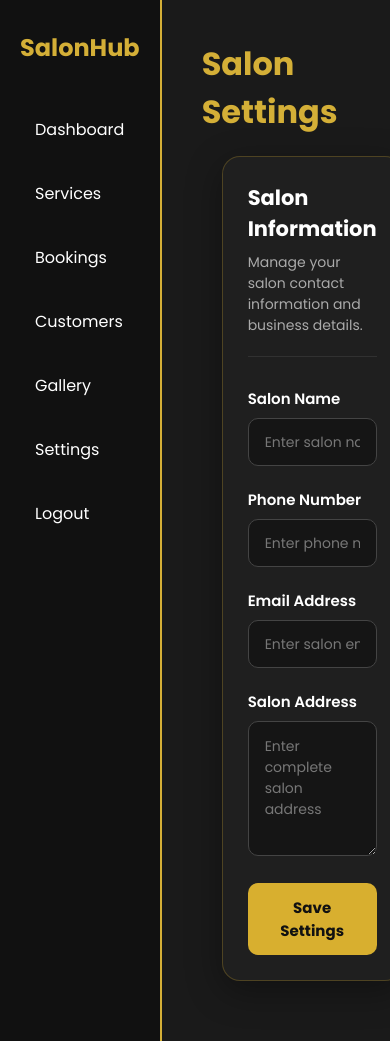
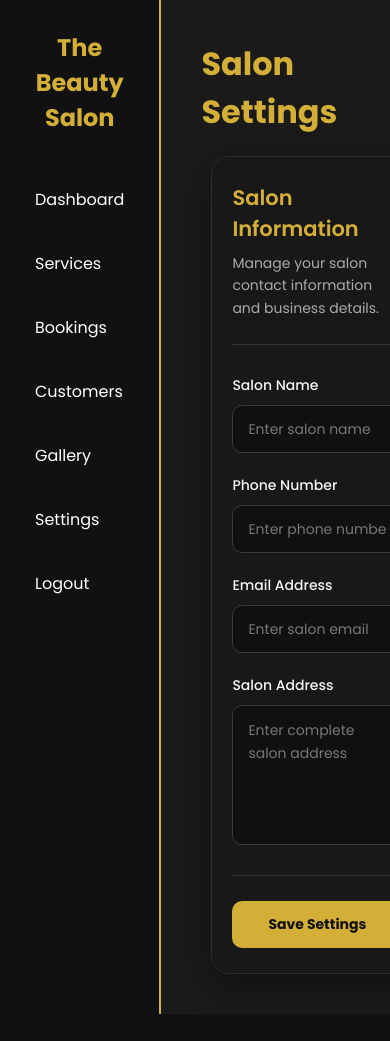
Before and after one commit to moreabhishek2275/salon-booking-system, a plain HTML site: page admin/settings.html in a window 390 px wide. Shown: the top 1041 px of the page. After the commit the page ends 1014 px from the top, so only its background shows below. Drawn offline with Linux system fonts and the light colour scheme; no server answers.

Commit message:
Complete production and UI updates

```diff
--- a/admin/settings.html
+++ b/admin/settings.html
@@ -1,11 +1,179 @@
 <!DOCTYPE html>
 <html lang="en">
+
 <head>
+
     <meta charset="UTF-8">
     <meta name="viewport" content="width=device-width, initial-scale=1.0">
-    <title>Settings | SalonHub</title>
+
+    <title>Settings | The Beauty Salon</title>
 
     <link rel="stylesheet" href="../css/style.css">
+
+    <style>
+
+        /* =========================
+           SETTINGS PAGE
+        ========================= */
+
+        .settings-container {
+            max-width: 850px;
+            margin: 30px auto 0;
+            background: #181818;
+            border: 1px solid #2d2d2d;
+            border-radius: 18px;
+            padding: 35px;
+            box-shadow: 0 12px 35px rgba(0, 0, 0, 0.35);
+        }
+
+        /* =========================
+           HEADER
+        ========================= */
+
+        .settings-header {
+            display: flex;
+            align-items: center;
+            justify-content: space-between;
+            gap: 20px;
+            padding-bottom: 25px;
+            margin-bottom: 30px;
+            border-bottom: 1px solid #333;
+        }
+
+        .settings-header h2 {
+            margin: 0 0 8px;
+            color: #d4af37;
+            font-size: 25px;
+            font-weight: 600;
+        }
+
+        .settings-header p {
+            margin: 0;
+            color: #aaa;
+            font-size: 14px;
+            line-height: 1.6;
+        }
+
+        /* =========================
+           FORM
+        ========================= */
+
+        .settings-form {
+            display: flex;
+            flex-direction: column;
+            gap: 22px;
+        }
+
+        .form-group {
+            display: flex;
+            flex-direction: column;
+            gap: 9px;
+        }
+
+        .form-group label {
+            color: #f5f5f5;
+            font-size: 14px;
+            font-weight: 500;
+        }
+
+        .form-group input,
+        .form-group textarea {
+            width: 100%;
+            box-sizing: border-box;
+            background: #101010;
+            color: #fff;
+            border: 1px solid #3a3a3a;
+            border-radius: 10px;
+            padding: 13px 15px;
+            font-family: inherit;
+            font-size: 14px;
+            outline: none;
+            transition: 0.3s ease;
+        }
+
+        .form-group input {
+            height: 48px;
+        }
+
+        .form-group textarea {
+            resize: vertical;
+            min-height: 120px;
+            line-height: 1.6;
+        }
+
+        .form-group input::placeholder,
+        .form-group textarea::placeholder {
+            color: #777;
+        }
+
+        .form-group input:focus,
+        .form-group textarea:focus {
+            border-color: #d4af37;
+            box-shadow: 0 0 0 3px rgba(212, 175, 55, 0.10);
+        }
+
+        /* =========================
+           ACTION BUTTON
+        ========================= */
+
+        .settings-actions {
+            margin-top: 8px;
+            padding-top: 25px;
+            border-top: 1px solid #333;
+            display: flex;
+            justify-content: flex-end;
+        }
+
+        .save-settings-btn {
+            min-width: 170px;
+            padding: 13px 25px;
+            border: none;
+            border-radius: 10px;
+            background: #d4af37;
+            color: #111;
+            font-size: 14px;
+            font-weight: 700;
+            cursor: pointer;
+            transition: 0.3s ease;
+        }
+
+        .save-settings-btn:hover {
+            background: #e4c35a;
+            transform: translateY(-2px);
+            box-shadow: 0 8px 20px rgba(212, 175, 55, 0.20);
+        }
+
+        .save-settings-btn:active {
+            transform: translateY(0);
+        }
+
+        /* =========================
+           MOBILE
+        ========================= */
+
+        @media (max-width: 700px) {
+
+            .settings-container {
+                margin: 20px 10px 0;
+                padding: 25px 20px;
+            }
+
+            .settings-header h2 {
+                font-size: 21px;
+            }
+
+            .settings-actions {
+                justify-content: stretch;
+            }
+
+            .save-settings-btn {
+                width: 100%;
+            }
+
+        }
+
+    </style>
+
 </head>
 
 <body>
@@ -18,36 +186,52 @@
 
     <aside class="sidebar">
 
-        <h2>SalonHub</h2>
+        <h2>The Beauty Salon</h2>
 
         <ul>
+
             <li>
-                <a href="dashboard.html">Dashboard</a>
+                <a href="dashboard.html">
+                    Dashboard
+                </a>
             </li>
 
             <li>
-                <a href="services.html">Services</a>
+                <a href="services.html">
+                    Services
+                </a>
             </li>
 
             <li>
-                <a href="bookings.html">Bookings</a>
+                <a href="bookings.html">
+                    Bookings
+                </a>
             </li>
 
             <li>
-                <a href="customers.html">Customers</a>
+                <a href="customers.html">
+                    Customers
+                </a>
             </li>
 
             <li>
-                <a href="gallery.html">Gallery</a>
+                <a href="gallery.html">
+                    Gallery
+                </a>
             </li>
 
             <li>
-                <a href="settings.html" class="active">Settings</a>
+                <a href="settings.html" class="active">
+                    Settings
+                </a>
             </li>
 
             <li>
-                <a href="#" id="logoutBtn">Logout</a>
+                <a href="#" id="logoutBtn">
+                    Logout
+                </a>
             </li>
+
         </ul>
 
     </aside>
@@ -68,12 +252,14 @@
             <div class="settings-header">
 
                 <div>
+
                     <h2>Salon Information</h2>
 
                     <p>
                         Manage your salon contact information
                         and business details.
                     </p>
+
                 </div>
 
             </div>
@@ -82,6 +268,7 @@
             <!-- Settings Form -->
 
             <form id="settingsForm" class="settings-form">
+
 
                 <!-- Salon Name -->
 
@@ -186,4 +373,5 @@
 <script src="../js/admin-settings.js"></script>
 
 </body>
+
 </html>
--- a/js/admin-customers.js
+++ b/js/admin-customers.js
@@ -14,7 +14,7 @@ async function loadCustomers() {
 
     try {
 
-        const response = await fetch("http://localhost:5000/api/customers");
+        const response = await fetch("https://salon-booking-system-nsui.onrender.com/api/customers");
 
         const customers = await response.json();
 
@@ -62,7 +62,7 @@ document.addEventListener("click", async (e) => {
 
         try {
 
-            const response = await fetch(`http://localhost:5000/api/customers/${id}`, {
+            const response = await fetch(`https://salon-booking-system-nsui.onrender.com/api/customers/${id}`, {
 
                 method: "DELETE"
 
--- a/js/admin-settings.js
+++ b/js/admin-settings.js
@@ -14,7 +14,7 @@ async function loadSettings() {
 
     try {
 
-        const response = await fetch("http://localhost:3000/api/settings");
+        const response = await fetch("https://salon-booking-system-nsui.onrender.com/api/settings");
 
         const data = await response.json();
 
@@ -52,7 +52,7 @@ if (settingsForm) {
 
         try {
 
-            const response = await fetch("http://localhost:3000/api/settings", {
+            const response = await fetch("https://salon-booking-system-nsui.onrender.com/api/settings", {
 
                 method: "PUT",
 
--- a/js/user-login.js
+++ b/js/user-login.js
@@ -9,7 +9,7 @@ loginForm.addEventListener("submit", async function (e) {
 
     try {
 
-        const response = await fetch("http://localhost:5000/api/users/login", {
+        const response = await fetch("https://salon-booking-system-nsui.onrender.com/api/users/login", {
             method: "POST",
 
             headers: {
--- a/js/user-register.js
+++ b/js/user-register.js
@@ -17,7 +17,7 @@ registerForm.addEventListener("submit", async function (e) {
 
     try {
 
-        const response = await fetch("http://localhost:5000/api/users/register", {
+        const response = await fetch("https://salon-booking-system-nsui.onrender.com/api/users/register", {
             method: "POST",
 
             headers: {
```
Also changed, not shown: admin/feedback.html (+4 -4 lines), admin/gallery.html (+2 -2 lines), admin/login.html (+1 -1 lines), admin/services.html (+4 -4 lines), booking.html (+1 -1 lines), gallery.html (+2 -5 lines), index.html (+1 -1 lines), js/admin-gallery.js (+4 -4 lines), payment.html (+5 -5 lines), services.html (+2 -2 lines).
